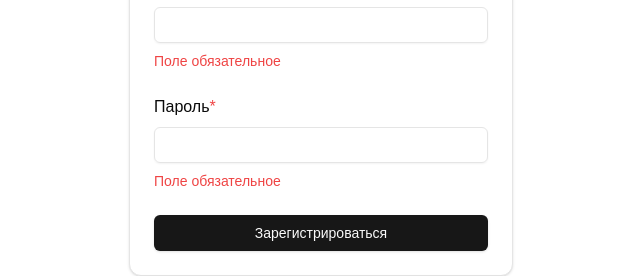
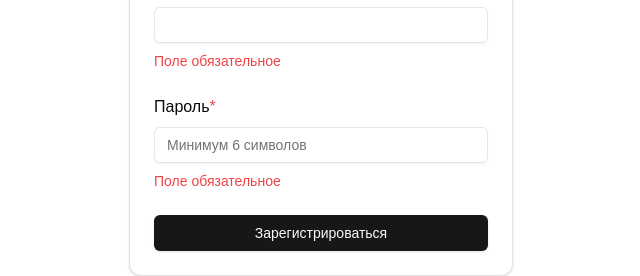
Before and after one commit to nougatcat/cool-auth, a Next.js app: page / in a window 1280 px wide. Shown: the part 780-1056 px from the top of the page, without its empty margins (319-959 px from the left). Built offline with nearby package versions, Linux system fonts and the light colour scheme.

Commit message:
placeholder для форм

```diff
--- a/components/shared/form-template/form-input.tsx
+++ b/components/shared/form-template/form-input.tsx
@@ -4,12 +4,11 @@
 import { Input } from "@/components/ui/input";
 import { ClearButton, ErrorText, RequiredSymbol } from "@/components/ui/validation";
 
-interface Props {
+interface Props extends React.InputHTMLAttributes<HTMLInputElement> {
     name: string;
     label?: string;
     required?: boolean;
     className?: string;
-    type?: string;
 }
 
 /**
--- a/components/shared/registration-form.tsx
+++ b/components/shared/registration-form.tsx
@@ -22,7 +22,8 @@ export function RegistrationForm({
                         <div className="flex flex-col gap-6">
                             <FormInput label='Имя' name='name' required type="text" />
                             <FormInput label='Email' name='email' required type="email" />
-                            <FormInput label='Пароль' name='password' required type="password" />
+                            <FormInput label='Пароль' name='password' required type="password"
+                                placeholder="Минимум 6 символов"/>
 
                             <Button type="submit" className="w-full">Зарегистрироваться</Button>
                         </div>
```
